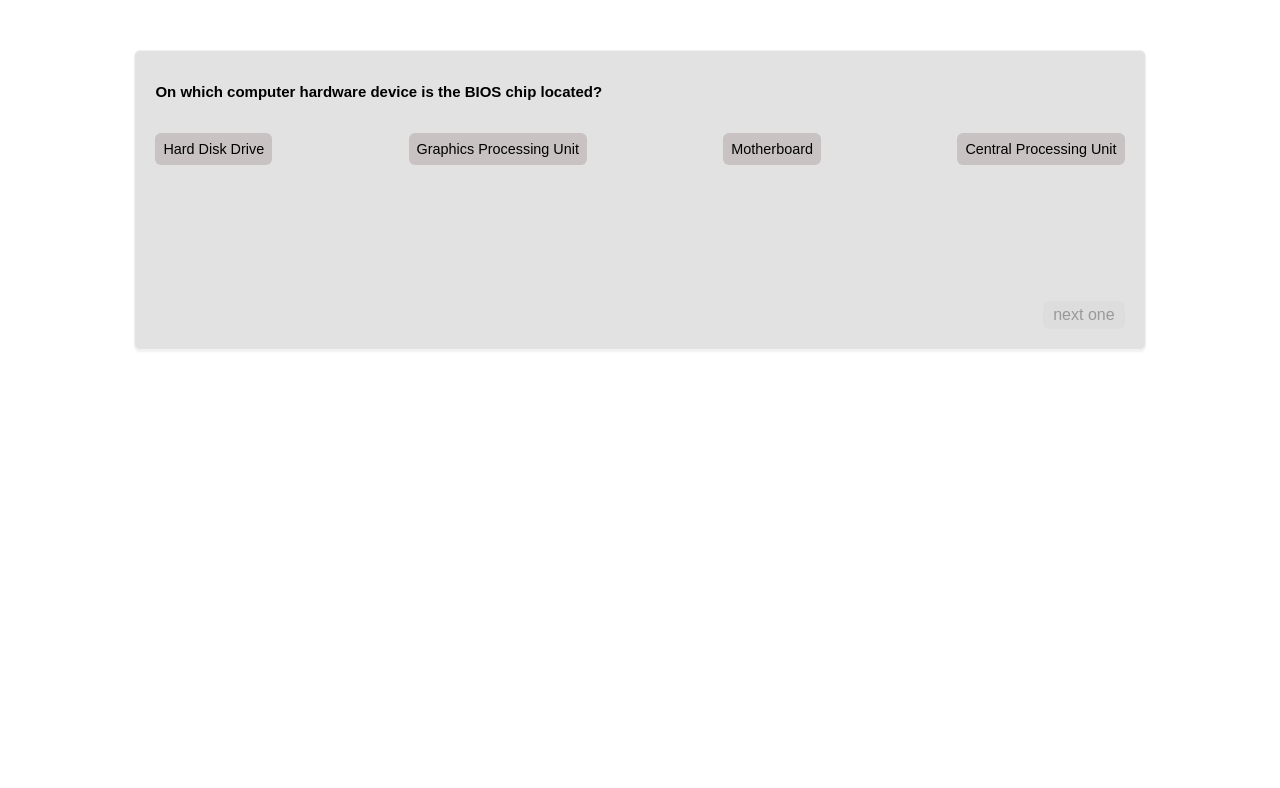
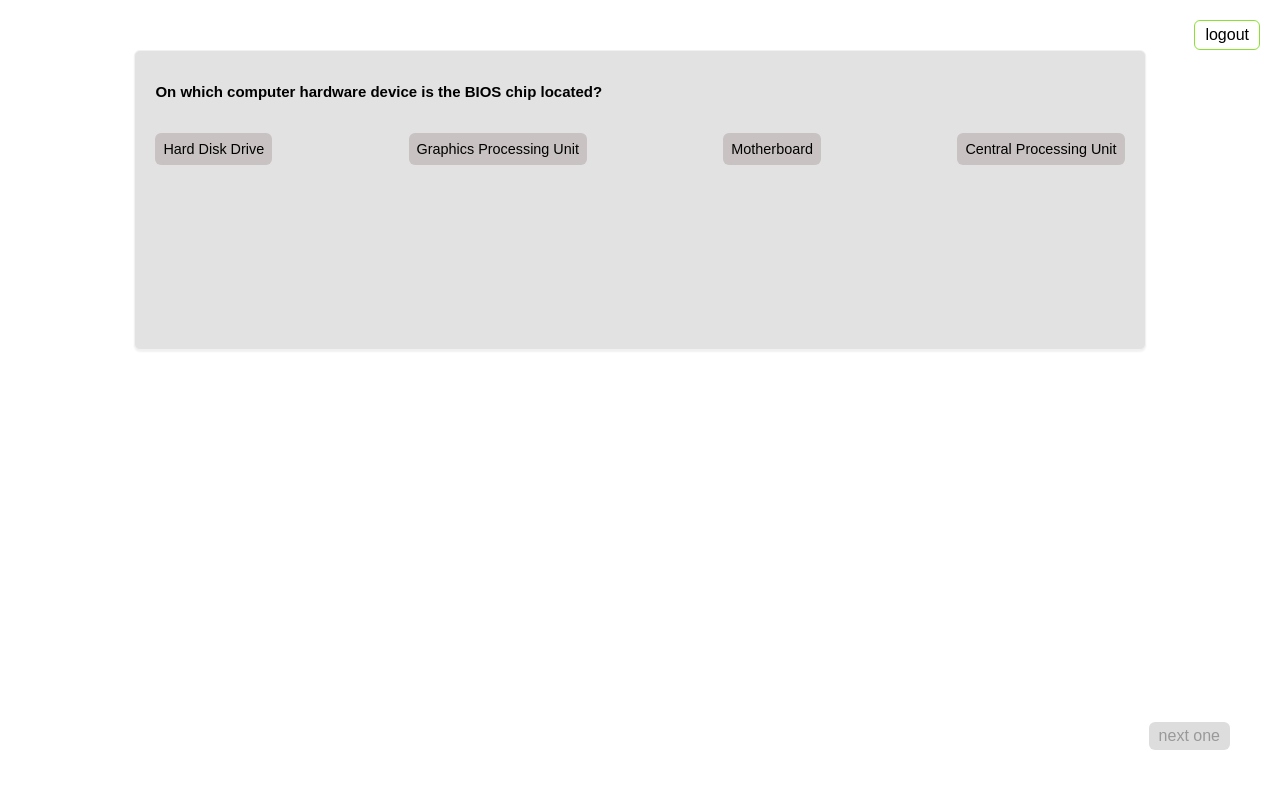
Before and after one commit to tarek-elhak/master-linux-exam, a React (Create React App) app: page /exam in a window 1280 px wide. Shown: the top 788 px of the page. Built offline with nearby package versions, Linux system fonts and the light colour scheme; sample sign-in values are in the browser's storage.

Commit message:
enable the student to logout

```diff
--- a/src/components/ExamResult/ExamResult.js
+++ b/src/components/ExamResult/ExamResult.js
@@ -1,8 +1,15 @@
 import { connect } from "react-redux";
+import * as actionCreators from "../../store/actions/index";
+import Button from "../ui/Button/Button";
 import classes from "./ExamResult.module.css";
 
 const ExamResult = (props) => (
-  <div className={classes.ExamResult}>your score is: {props.studentScore}</div>
+  <div className={classes.ExamResult}>
+    <Button secondary logout clicked={() => props.logout()}>
+      logout
+    </Button>
+    <p>your score is: {props.studentScore}</p>
+  </div>
 );
 
 const mapStateToProps = (state) => {
@@ -11,4 +18,10 @@ const mapStateToProps = (state) => {
   };
 };
 
-export default connect(mapStateToProps, null)(ExamResult);
+const mapDispatchToProps = (dispatch) => {
+  return {
+    logout: () => dispatch(actionCreators.logout()),
+  };
+};
+
+export default connect(mapStateToProps, mapDispatchToProps)(ExamResult);
--- a/src/components/ui/Button/Button.js
+++ b/src/components/ui/Button/Button.js
@@ -7,6 +7,7 @@ const Button = (props) => {
     props.login && classes.Login,
     props.next && classes.Next,
     props.result && classes.Result,
+    props.logout && classes.Logout,
   ];
   return (
     <button
--- a/src/components/ui/Button/Button.module.css
+++ b/src/components/ui/Button/Button.module.css
@@ -11,11 +11,15 @@
 
 .Button.Next,
 .Button.Result {
+  position: fixed;
+  bottom: 50px;
+  right: 50px;
+}
+.Button.Logout {
   position: absolute;
-  bottom: 20px;
+  top: 20px;
   right: 20px;
 }
-
 .Button:disabled {
   cursor: not-allowed;
   background-color: #ddd;
--- a/src/containers/Exam/Exam.js
+++ b/src/containers/Exam/Exam.js
@@ -16,6 +16,10 @@ const Exam = (props) => {
   useEffect(() => {
     props.getQuestion();
   }, []);
+
+  const logoutHandler = () => {
+    props.logout();
+  };
 
   const nextQuestionHandler = (event) => {
     props.saveAnswer(props.question.id, studentAnswer);
@@ -54,6 +58,9 @@ const Exam = (props) => {
 
   return (
     <div className={classes.Exam}>
+      <Button secondary logout clicked={logoutHandler}>
+        logout
+      </Button>
       <Question
         {...props.question}
         studentAnswer={studentAnswer}
@@ -78,6 +85,7 @@ const mapDispatchToProps = (dispatch) => {
     saveAnswer: (id, answer) =>
       dispatch(actionCreators.saveStudentAnswer(id, answer)),
     calcScore: () => dispatch(actionCreators.calculateStudentScore()),
+    logout: () => dispatch(actionCreators.logout()),
   };
 };
 
--- a/src/containers/Exam/Exam.module.css
+++ b/src/containers/Exam/Exam.module.css
@@ -1,5 +1,5 @@
 .Exam {
-  position: relative;
+  /* position: relative; */
   width: 80%;
   height: 300px;
   margin: 50px auto;
--- a/src/store/actions/actionTypes.js
+++ b/src/store/actions/actionTypes.js
@@ -1,6 +1,7 @@
 export const SEND_LOGIN_REQUEST = "SEND_LOGIN_USER";
 export const START_LOADING = "START_LOADING";
 export const SUCCESSFULL_LOGIN = "SUCCESSFULL_LOGIN";
+export const LOGOUT = "LOGOUT";
 //////////////////////////////////////////////////////
 export const GET_QUESTION = "GET_QUESTION";
 export const SAVE_STUDENT_ANSWER = "SAVE_STUDENT_ANSWER";
--- a/src/store/actions/auth.js
+++ b/src/store/actions/auth.js
@@ -21,3 +21,10 @@ export const sendLoginRequest = () => {
     }, 500);
   };
 };
+
+export const logout = () => {
+  localStorage.removeItem("isAuthenticated");
+  return {
+    type: actionTypes.LOGOUT,
+  };
+};
--- a/src/store/actions/index.js
+++ b/src/store/actions/index.js
@@ -1,4 +1,4 @@
-export { sendLoginRequest, loginSuccessfully } from "./auth";
+export { sendLoginRequest, loginSuccessfully, logout } from "./auth";
 export {
   getQuestion,
   saveStudentAnswer,
--- a/src/store/reducers/auth.js
+++ b/src/store/reducers/auth.js
@@ -17,6 +17,11 @@ export const authReducer = (state = initialState, action) => {
         loading: false,
         authenticated: true,
       };
+    case actionTypes.LOGOUT:
+      return {
+        ...state,
+        authenticated: false,
+      };
     default:
       return { ...state };
   }
```
